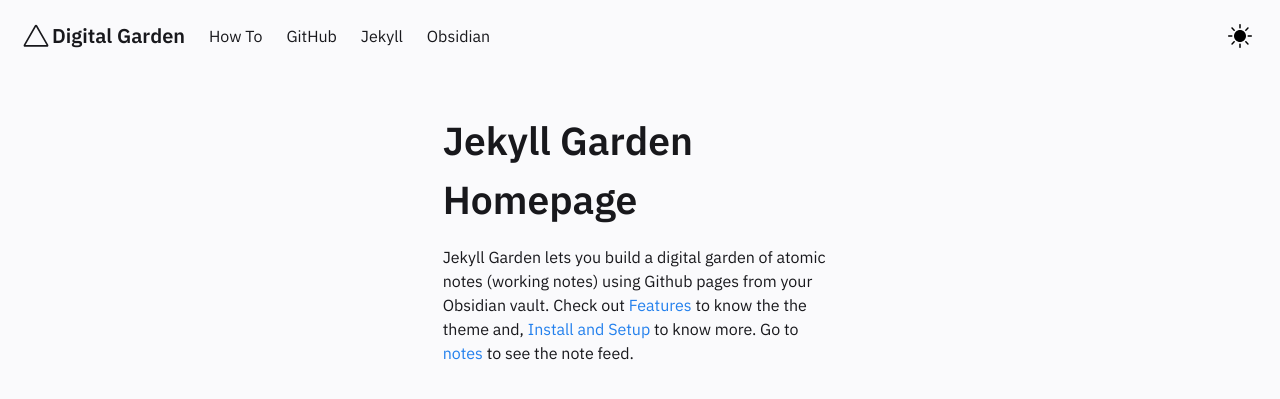
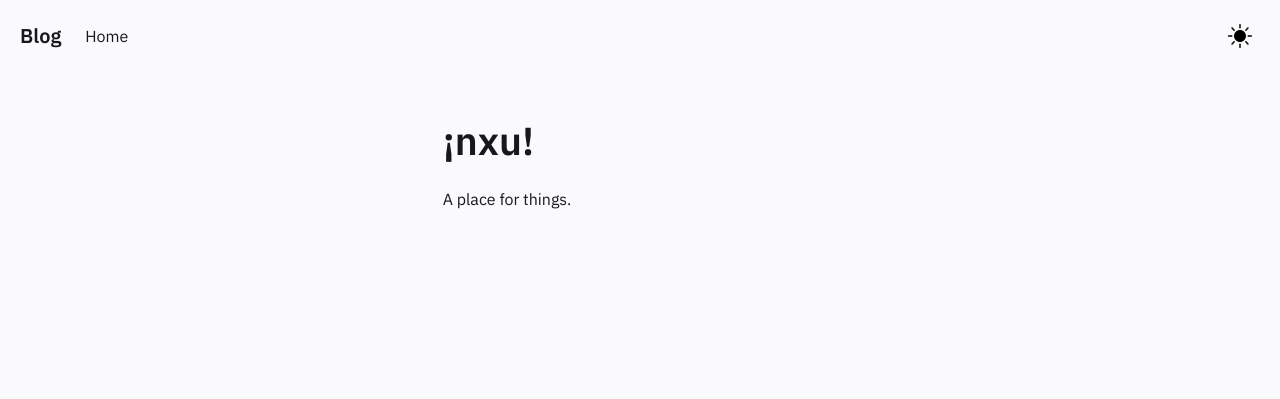
Before and after one commit to vekerdyb/vekerdyb.github.io, a Jekyll site: the page built from pages/index.md, in a window 1280 px wide. Shown: the top 399 px of the page. Built offline with Jekyll 4.4.1, drawn with Linux system fonts in a browser that asks for light colours.

Commit message:
Update home page and header

```diff
--- a/_includes/Header.html
+++ b/_includes/Header.html
@@ -32,10 +32,7 @@
 <nav class="navbar is-transparent" role="navigation" aria-label="main navigation">
     <div class="navbar-brand">
       <a class="navbar-item" href="../index.html">
-        <svg width="32" height="32" viewBox="0 0 80 80" fill="none" xmlns="http://www.w3.org/2000/svg">
-          <path fill-rule="evenodd" clip-rule="evenodd" d="M36.9477 13.7742C38.3043 11.4086 41.6957 11.4086 43.0523 13.7742L70.5226 61.6774C71.8791 64.043 70.1834 67 67.4703 67H12.5297C9.81658 67 8.12089 64.043 9.47744 61.6774L36.9477 13.7742ZM40 16.9677L13.7506 62.7419H66.2494L40 16.9677Z" fill="var(--text-main)"/>
-        </svg>
-        <h4>Digital Garden</h4>
+        <h4>Blog</h4>
       </a>
       <div class="navbar-item navbar-dark-mode__mobile is-hidden-tablet" onclick="modeSwitcher()">
         <div class="buttons">
@@ -55,17 +52,8 @@
 
     <div id="navbarBasicExample" class="navbar-menu">
       <div class="navbar-start">
-        <a href="../posts/how-to"  class="navbar-item">
-          How To
-        </a>
-        <a href="https://github.com/Jekyll-Garden/jekyll-garden.github.io" target="_blank" class="navbar-item">
-          GitHub
-        </a>
-        <a href="https://jekyllrb.com/" target="_blank"  class="navbar-item">
-          Jekyll
-        </a>
-        <a href="https://obsidian.md/"  target="_blank" class="navbar-item">
-          Obsidian
+        <a href="/"  class="navbar-item">
+          Home
         </a>
       </div>
       <div class="navbar-end is-hidden-mobile" onclick="modeSwitcher()" >
--- a/_includes/Homepage.html
+++ b/_includes/Homepage.html
@@ -1,11 +1,9 @@
 <div class="column is-4">
     <div class="block homeblock">
-    <h1>Jekyll Garden Homepage</h1>
+    <h1>¡nxu!</h1>
 
     <p>
-        Jekyll Garden lets you build a digital garden of atomic notes (working notes) using Github pages from your Obsidian vault.
-        Check out <a href="../posts/how-to">Features </a> to know the the theme and, <a href="../posts/how-to"> Install and Setup </a> to know more.
-        Go to <a href="../notes"> notes </a> to see the note feed.
+        A place for things.
     </p>
 
     </div>
```
